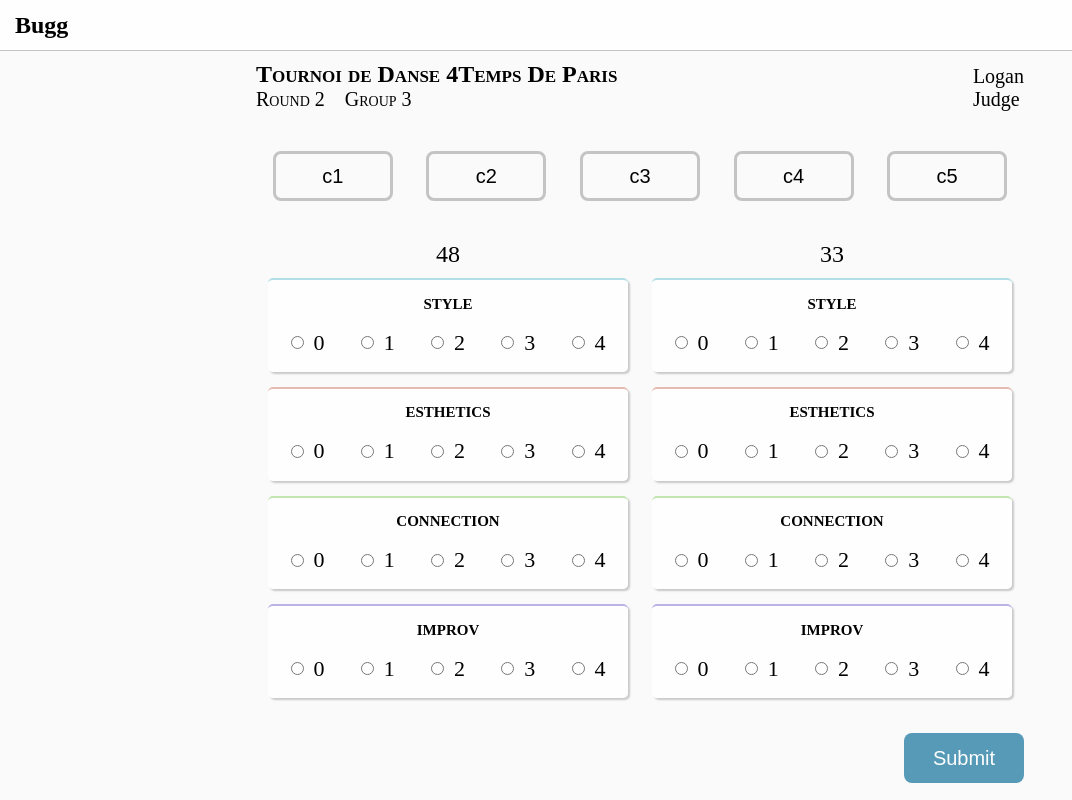
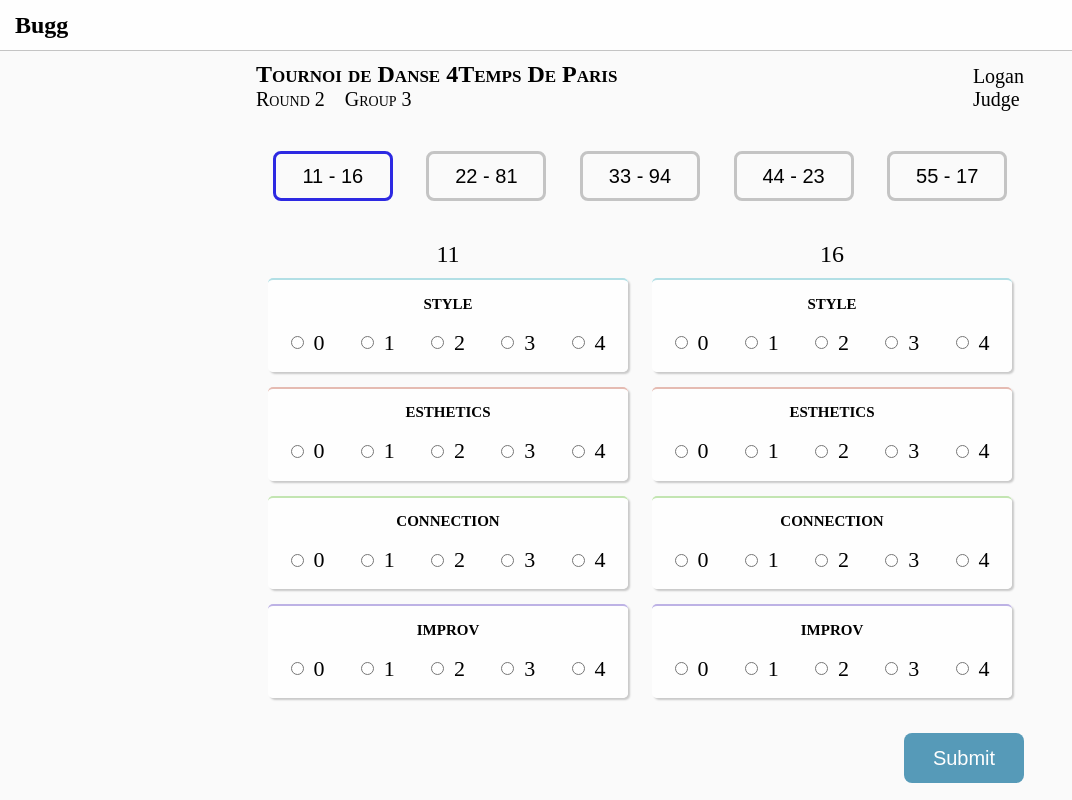
Before and after one commit to SimonKinds/bugg, a Next.js app in the folder client/: page / in a window 1280 px wide. Shown: the whole page, without its empty margins (0-1072 px from the left). Built offline with nearby package versions, Linux system fonts and the light colour scheme.

Commit message:
NoteTaker now uses couples from props

```diff
--- a/client/components/NoteTaker/NoteTaker.js
+++ b/client/components/NoteTaker/NoteTaker.js
@@ -12,35 +12,61 @@ type NoteTakerContainerProps = {
   }>
 };
 type NoteTakerContainerState = {
-  selectedCouple: string
+  selectedCouple: {
+    coupleIdForHumans: string,
+    leaderIdForHumans: string,
+    followerIdForHumans: string
+  }
 };
 class NoteTakerContainer extends React.Component<
   NoteTakerContainerProps,
   NoteTakerContainerState
 > {
   state = {
-    selectedCouple:
-      this.props.couples.length > 0
-        ? this.props.couples[0].coupleIdForHumans
-        : ""
+    selectedCouple: this.props.couples[0]
   };
 
-  selectCouple = (coupleIdForHuman: string) =>
-    this.setState({ selectedCouple: coupleIdForHuman });
+  selectCouple = (coupleIdForHumans: string) => {
+    const { couples } = this.props;
+    const newSelectedCouple = couples.find(
+      couple => couple.coupleIdForHumans === coupleIdForHumans
+    );
+
+    if (newSelectedCouple == null) {
+      // eslint-disable-next-line no-console
+      console.error("Selected couple does not exist");
+    } else {
+      this.setState({ selectedCouple: newSelectedCouple });
+    }
+  };
 
   render() {
+    if (this.state.selectedCouple == null) {
+      // eslint-disable-next-line no-console
+      console.error("Expects at least one couple");
+      return null;
+    }
+
+    const coupleIdsForHumans = this.props.couples.map(
+      couple => couple.coupleIdForHumans
+    );
+
     return (
       <>
         <CouplePicker
           onClick={this.selectCouple}
-          coupleIdsForHumans={["c1", "c2", "c3", "c4", "c5"]}
-          selectedCoupleIdForHuman={this.state.selectedCouple}
+          coupleIdsForHumans={coupleIdsForHumans}
+          selectedCoupleIdForHuman={this.state.selectedCouple.coupleIdForHumans}
         />
         <div>
           <form>
             <div className="note-taking-area">
-              <NoteTakerColumn participantId="48" />
-              <NoteTakerColumn participantId="33" />
+              <NoteTakerColumn
+                participantId={this.state.selectedCouple.leaderIdForHumans}
+              />
+              <NoteTakerColumn
+                participantId={this.state.selectedCouple.followerIdForHumans}
+              />
             </div>
             <button type="submit" className="note-taking-submit-button">
               Submit
--- a/client/pages/index.js
+++ b/client/pages/index.js
@@ -5,6 +5,15 @@ import Head from "next/head";
 import NoteTaker from "../components/NoteTaker";
 
 import "./styles.css";
+
+const leaders = ["11", "22", "33", "44", "55"];
+const followers = ["16", "81", "94", "23", "17"];
+
+const couples = leaders.map((leader, i) => ({
+  coupleIdForHumans: `${leader} - ${followers[i]}`,
+  leaderIdForHumans: leader,
+  followerIdForHumans: followers[i]
+}));
 
 function IndexPage() {
   return (
@@ -32,7 +41,7 @@ function IndexPage() {
           </div>
         </div>
         <main>
-          <NoteTaker couples={[]} />
+          <NoteTaker couples={couples} />
         </main>
       </div>
     </>
```
